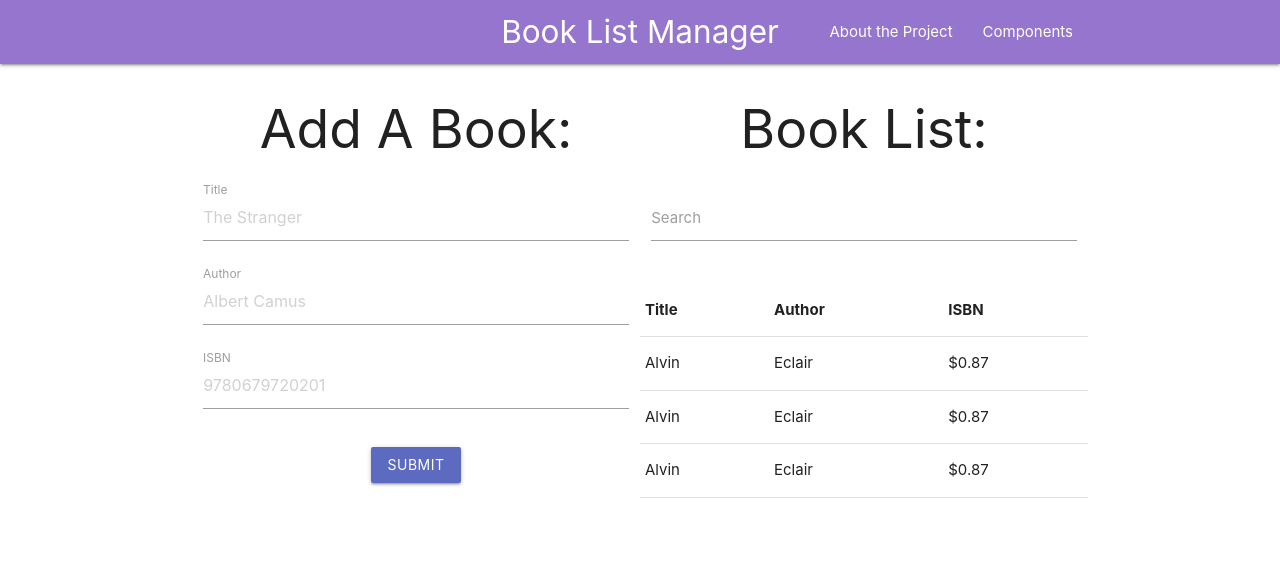
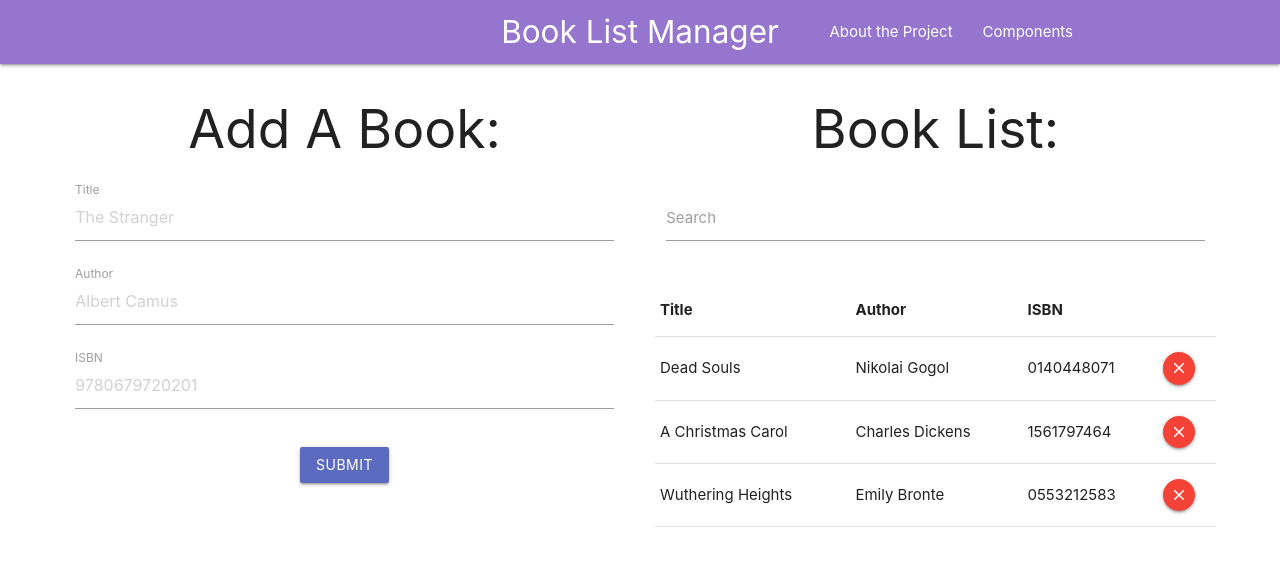
Before and after one commit to DrJulik/book_manager_react, a React (Create React App) app: page / in a window 1280 px wide. Shown: the top 566 px of the page. Built offline with nearby package versions, Linux system fonts and the light colour scheme.

Commit message:
Delete functional

```diff
--- a/public/index.html
+++ b/public/index.html
@@ -29,6 +29,10 @@
 			rel="stylesheet"
 			href="https://cdnjs.cloudflare.com/ajax/libs/materialize/1.0.0/css/materialize.min.css"
 		/>
+		<link
+			href="https://fonts.googleapis.com/icon?family=Material+Icons"
+			rel="stylesheet"
+		/>
 	</head>
 	<body>
 		<noscript>You need to enable JavaScript to run this app.</noscript>
--- a/src/App.css
+++ b/src/App.css
@@ -6,4 +6,10 @@
 	display: grid;
 	grid-template-columns: 1fr 1fr;
 	grid-template-rows: 1fr;
+	grid-gap: 2rem;
 }
+
+.wrapper {
+	max-width: 90%;
+	margin: auto;
+}
--- a/src/App.js
+++ b/src/App.js
@@ -1,12 +1,15 @@
 import React from "react";
 import "./App.css";
 import BookListManagerWrapper from "./components/BookListManagerWrapper";
+import { Provider } from "./context/context";
 
 function App() {
 	return (
-		<div className="App">
-			<BookListManagerWrapper />
-		</div>
+		<Provider>
+			<div className="App">
+				<BookListManagerWrapper />
+			</div>
+		</Provider>
 	);
 }
 
--- a/src/components/Books/Book.js
+++ b/src/components/Books/Book.js
@@ -1,13 +1,39 @@
-import React from "react";
+import React, { Component } from "react";
+import { Consumer } from "../../context/context";
 
-function Book() {
-	return (
-		<tr>
-			<td>Alvin</td>
-			<td>Eclair</td>
-			<td>$0.87</td>
-		</tr>
-	);
+class Book extends Component {
+	deleteBook = (id, dispatch, e) => {
+		e.preventDefault();
+		console.log(123);
+		dispatch({ type: "DELETE_BOOK", payload: id });
+	};
+
+	render() {
+		const { id } = this.props;
+		return (
+			<Consumer>
+				{value => {
+					const { dispatch } = value;
+					return (
+						<tr>
+							<td>{this.props.title}</td>
+							<td>{this.props.author}</td>
+							<td>{this.props.isbn}</td>
+							<td>
+								<a
+									onClick={this.deleteBook.bind(this, id, dispatch)}
+									href="/jhg"
+									className="btn-floating btn-small  waves-effect waves-light red"
+								>
+									<i className="material-icons">clear</i>
+								</a>
+							</td>
+						</tr>
+					);
+				}}
+			</Consumer>
+		);
+	}
 }
 
 export default Book;
--- a/src/components/Books/Books.js
+++ b/src/components/Books/Books.js
@@ -1,31 +1,14 @@
 import React, { Component } from "react";
 import Book from "./Book";
 import Search from "./Search";
+import { Consumer } from "../../context/context";
 
 class Books extends Component {
-	state = {
-		books: [
-			{
-				id: 1,
-				author: "Nikolai Gogol",
-				title: "Dead Souls",
-				isbn: "123123123"
-			},
-			{
-				id: 2,
-				author: "Nikolai Gogol",
-				title: "Dead Souls",
-				isbn: "123123123"
-			},
-			{
-				id: 3,
-				author: "Nikolai Gogol",
-				title: "Dead Souls",
-				isbn: "123123123"
-			}
-		]
-	};
 	render() {
+		return (
+			<Consumer>
+				{value => {
+					const { books } = value;
 					return (
 						<div>
 							<h2>Book List:</h2>
@@ -36,17 +19,29 @@ class Books extends Component {
 										<th>Title</th>
 										<th>Author</th>
 										<th>ISBN</th>
+										<th></th>
 									</tr>
 								</thead>
 
 								<tbody>
-						{this.state.books.map(book => {
-							return <Book key={book.id} />;
+									{books.map(book => {
+										return (
+											<Book
+												key={book.id}
+												id={book.id}
+												author={book.author}
+												title={book.title}
+												isbn={book.isbn}
+											/>
+										);
 									})}
 								</tbody>
 							</table>
 						</div>
 					);
+				}}
+			</Consumer>
+		);
 	}
 }
 
--- a/src/components/hoc/Container.js
+++ b/src/components/hoc/Container.js
@@ -1,7 +1,7 @@
 import React from "react";
 
 function Container(props) {
-	return <div className="container main-grid">{props.children}</div>;
+	return <div className="wrapper main-grid">{props.children}</div>;
 }
 
 export default Container;
--- /dev/null
+++ b/src/context/context.js
@@ -0,0 +1,53 @@
+import React, { Component } from "react";
+
+const Context = React.createContext();
+
+const reducer = (state, action) => {
+	switch (action.type) {
+		case "DELETE_BOOK":
+			return {
+				...state,
+				books: state.books.filter(book => book.id !== action.payload)
+			};
+		default:
+			return state;
+	}
+};
+
+export class Provider extends Component {
+	state = {
+		books: [
+			{
+				id: 1,
+				author: "Nikolai Gogol",
+				title: "Dead Souls",
+				isbn: "0140448071"
+			},
+			{
+				id: 2,
+				author: "Charles Dickens",
+				title: "A Christmas Carol",
+				isbn: "1561797464"
+			},
+			{
+				id: 3,
+				author: "Emily Bronte",
+				title: "Wuthering Heights",
+				isbn: "0553212583"
+			}
+		],
+		dispatch: action => {
+			this.setState(state => reducer(state, action));
+		}
+	};
+
+	render() {
+		return (
+			<Context.Provider value={this.state}>
+				{this.props.children}
+			</Context.Provider>
+		);
+	}
+}
+
+export const Consumer = Context.Consumer;
```
Lines whose indentation alone changed are shown as unchanged.
